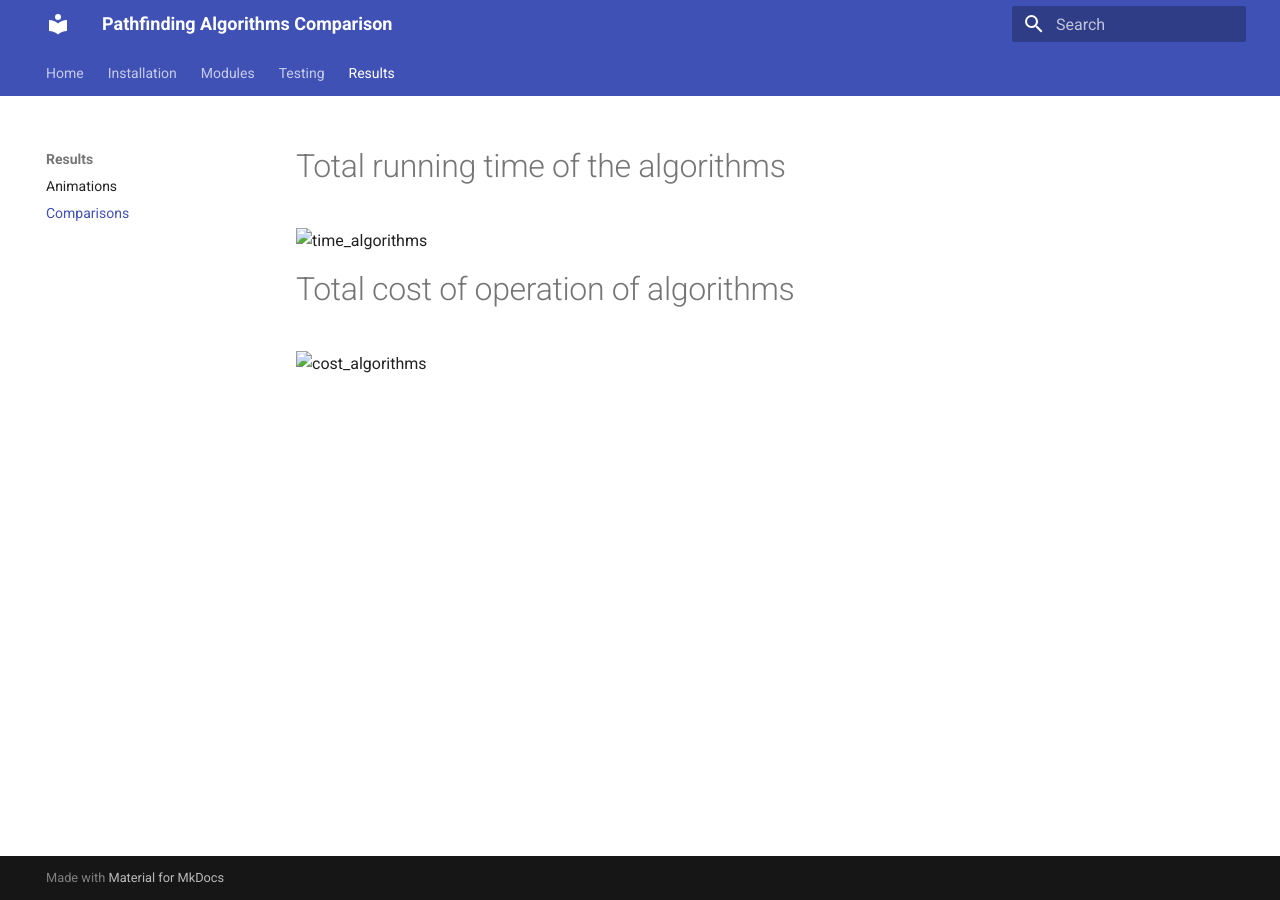
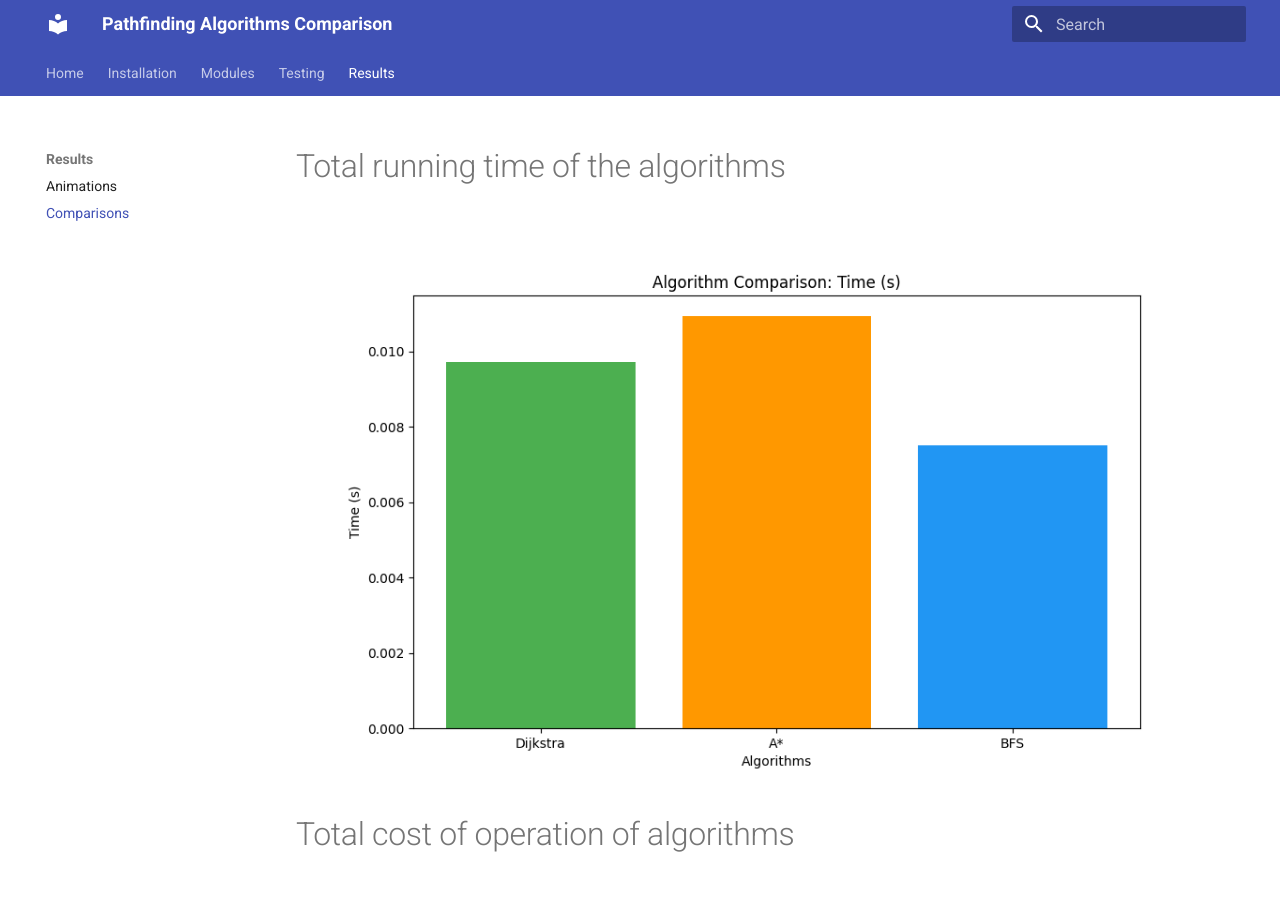
Before and after one commit to FilipTwardawa/Pathfinding-Algorithms-Comparison, an MkDocs documentation site: the page built from docs/results/comparisons.md, in a window 1280 px wide and 900 px high. Built offline with MkDocs 1.6.1 and Material for MkDocs 9.7.7, drawn with Linux system fonts in a browser that asks for light colours.

Commit message:
Completion of content in the project based on documentation in MkDocs

```diff
--- a/docs/results/comparisons.md
+++ b/docs/results/comparisons.md
@@ -1,6 +1,6 @@
 # Total running time of the algorithms
-![time_algorithms](/results/comparisons/algorithm_comparison_time_(s).png)
+![time_algorithms](algorithm_comparison_time_(s).png)
 
 
 # Total cost of operation of algorithms
-![cost_algorithms](/results/comparisons/algorithm_comparison_total_cost.png)
+![cost_algorithms](algorithm_comparison_total_cost.png)
```
Also changed, not shown: docs/results/animations.md (+3 -3 lines), docs/results/algorithm_comparison_time_(s).png (added), docs/results/algorithm_comparison_total_cost.png (added), 7 other files.
